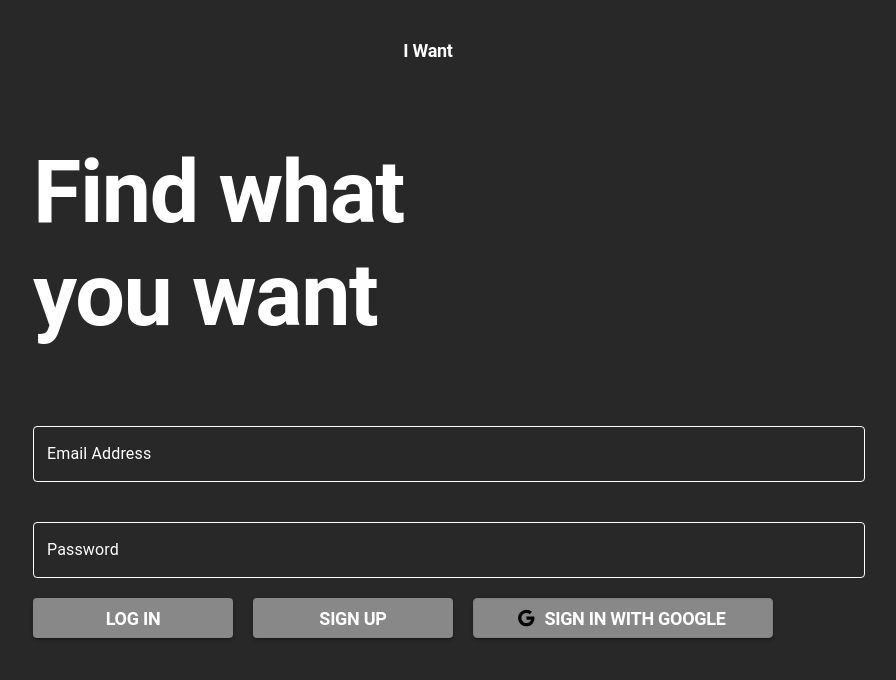
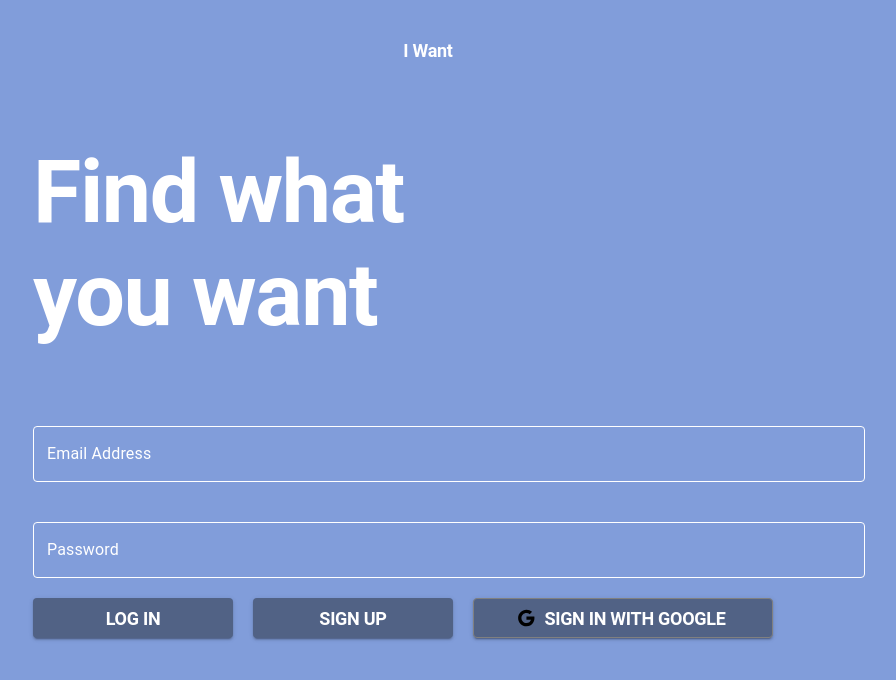
Before and after one commit to ashcodex505/I_Want, a React (Vite) app in the folder front-end/: page / in a window 1280 px wide. Shown: the top 680 px of the page, without its empty margins (207-1103 px from the left). Built offline with nearby package versions, Linux system fonts and the light colour scheme.

Commit message:
made changes to shantanu's code

```diff
--- a/front-end/index.html
+++ b/front-end/index.html
@@ -10,7 +10,7 @@
         height: 100%;
         margin: 0;
         padding: 0;
-        background-color: #282828; /* Set background to black */
+        background-color: #819DDA; /* Set background to black */
       }
       #root {
         height: 100%;
--- a/front-end/src/App.css
+++ b/front-end/src/App.css
@@ -1,9 +1,10 @@
-html, body, #root {
-    height: 100%;
-    margin: 0;
-    padding: 0;
-  }
+html, body {
+  height: 100%;
+  margin: 0;
+  padding: 0;
+  background-color: #819DDA; /* Set the background color */
+}
 
-  body {
-    background-color: #282828; /* Set the background color globally */
-  }
+#root {
+  height: 100%;
+}
--- a/front-end/src/App.tsx
+++ b/front-end/src/App.tsx
@@ -10,7 +10,13 @@ function App() {
 
 
   return (
-    <div className="app" style={{backgroundColor: '#282828' , height: '100vh', width: '100vw', margin: 0, padding: 0   }}>
+    <div className="app"  style={{
+      height: '100vh',
+      width: '100vw',
+      margin: 0,
+      padding: 0,
+      backgroundColor: '#819DDA', // Set the background color here
+    }} >
       <BrowserRouter>
       <CssBaseline/>
         <Routes>
--- a/front-end/src/main.tsx
+++ b/front-end/src/main.tsx
@@ -4,6 +4,7 @@ import { createRoot } from 'react-dom/client';
 import { ReactDOM } from 'react';
 import { Provider } from 'react-redux';
 import App from './App.tsx'
+import './App.css'
 import userReducer from './state/index.ts'
 import {
   persistStore,
--- a/front-end/src/pages/HomePage.tsx
+++ b/front-end/src/pages/HomePage.tsx
@@ -15,21 +15,7 @@ const HomePage = ( ) => {
       };
     return (
         <>
-        <Button
-           onClick ={handleSignOut}
-            variant="contained"
-            sx={{
-              backgroundColor: '#888888',width: '200px',
-              height: '40px',
-              '&:hover': { backgroundColor: '#888888' },
-              color: 'white',
-            }}
-          >
-            <Typography variant="h1"
-  sx={{ fontWeight: 'bold', fontSize: '18px', color: 'white' }}>
-          Sign Out
-          </Typography>
-          </Button>
+
 
         </>
     )
--- a/front-end/src/pages/SignUpPage.tsx
+++ b/front-end/src/pages/SignUpPage.tsx
@@ -23,7 +23,7 @@ const SignUpPage = () => {
         const result = await signInWithPopup(auth, googleProvider);
         const user = result.user;
         console.log('User signed in with Google:', user.displayName);
-        navigate('/home');
+        navigate('/want');
       }
       catch(err) {
         console.error('Error during google sign in', err)
@@ -35,7 +35,7 @@ const SignUpPage = () => {
       // Signed in
       const user = userCredential.user;
       console.log('User Signed In', user)
-      navigate('/home')
+      navigate('/want')
     })
     .catch((error) => {
       const errorCode = error.code;
@@ -51,7 +51,7 @@ const SignUpPage = () => {
           // Signed up
           const user = userCredential.user;
           console.log('User Registered:', user)
-          navigate('/home')
+          navigate('/want')
         })
         .catch((error) => {
           const errorCode = error.code;
@@ -89,10 +89,10 @@ const SignUpPage = () => {
                         borderColor: '#fff', // Default border color
                       },
                       '&:hover fieldset': {
-                        borderColor: '#ff8c00', // Border color when hovering
+                        borderColor: '#fff', // Border color when hovering
                       },
                       '&.Mui-focused fieldset': {
-                        borderColor: '#ff8c00', // Border color when focused
+                        borderColor: '#fff', // Border color when focused
                       },
                     },}}
                     id= 'text'
@@ -116,10 +116,10 @@ const SignUpPage = () => {
                        borderColor: '#fff', // Default border color
                      },
                      '&:hover fieldset': {
-                       borderColor: '#ff8c00', // Border color when hovering
+                       borderColor: '#fff', // Border color when hovering
                      },
                      '&.Mui-focused fieldset': {
-                       borderColor: '#ff8c00', // Border color when focused
+                       borderColor: '#fff', // Border color when focused
                      },
                    },}}
                    id= 'text'
@@ -146,14 +146,14 @@ const SignUpPage = () => {
            onClick={handleSignIn}
             variant="contained"
             sx={{
-              backgroundColor: '#888888',width: '200px',
+              backgroundColor: '#516285',width: '200px',
               height: '40px',
-              '&:hover': { backgroundColor: '#888888' },
-              color: 'white',
+              '&:hover': { backgroundColor: '#dddddd' },
+              color: '#516285',
             }}
           >
             <Typography variant="h1"
-  sx={{ fontWeight: 'bold', fontSize: '18px', color: 'white' }}>
+  sx={{ fontWeight: 'bold', fontSize: '18px', color: 'white'}}>
           Log In
           </Typography>
           </Button>
@@ -162,8 +162,8 @@ const SignUpPage = () => {
          onClick ={handleSignUp}
             variant="contained"
             sx={{
-              backgroundColor: '#888888',
-              '&:hover': { backgroundColor: '#888888' },
+              backgroundColor: '#516285',
+              '&:hover': { backgroundColor: '#dddddd' },
               color: 'white',width: '200px',
               height: '40px',
             }}
@@ -181,7 +181,7 @@ const SignUpPage = () => {
           sx={{
             fontSize: '10px',
             fontStyle: 'Inter',
-            backgroundColor: '#888888',
+            backgroundColor: '#516285',
             color: 'black', width: '300px',
             height: '40px', border: '1px solid gray',
             '&:hover': { backgroundColor: '#dddddd' },
--- a/front-end/src/pages/WhatIWant.tsx
+++ b/front-end/src/pages/WhatIWant.tsx
@@ -1,6 +1,8 @@
 import {Button, ToggleButton, ToggleButtonGroup, Grid2, Typography} from '@mui/material';
+import { signOut } from 'firebase/auth';
 import {useState} from 'react';
-
+import { useNavigate } from 'react-router-dom';
+import {auth} from '../../firebaseConfig'
 
 
 
@@ -14,13 +16,39 @@ const WhatIWant = () =>
         ) => {
             setSelectedButton(newSelection);
         }
+        const navigate = useNavigate();
+    const handleSignOut = async () => {
+        try {
+          await signOut(auth);
+          console.log('User signed out');
+          navigate('/')
+        } catch (error) {
+          console.error('Error signing out:', error);
+        }
+      };
         return(
             <>
-            <Typography variant = "h4" sx={{textAlign: 'center', marginTop: '100px'}}>I Want ___________________</Typography>
+            <Button
+           onClick ={handleSignOut}
+            variant="contained"
+            sx={{
+              backgroundColor: '#516285',width: '200px',
+              height: '40px',
+              '&:hover': { backgroundColor: '#dddddd' },
+              color: 'white',
+            }}
+          >
+            <Typography variant="h1"
+  sx={{ fontWeight: 'bold', fontSize: '18px', color: 'white' }}>
+          Sign Out
+          </Typography>
+          </Button>
+            <Typography variant = "h4" sx={{textAlign: 'center', marginTop: '100px', color: 'white', fontSize: '46px', fontStyle: 'Inter'}}>I Want ___________________</Typography>
 
             <div style={{ padding: '20px' }}>
             <Grid2 container spacing = {10} justifyContent = "center">
                 <ToggleButtonGroup
+
                     value={selectedButton}
                     exclusive
                     onChange={handleButtonClick}
@@ -32,7 +60,11 @@ const WhatIWant = () =>
                         key={buttonNumber}
                         value={buttonNumber}
                         aria-label={`${buttonNumber}`}
-                        sx={{ margin: '0 10px', width: '150px', padding: '10px 0' }}
+                        sx={{ margin: '0 10px', width: '150px', padding: '10px 0', color: 'white', borderColor: 'white ',
+                            '&.Mui-selected': {
+                                backgroundColor: '#516285',
+                            }
+                        }}
                     >
                         {buttonNumber}
                     </ToggleButton>
```
